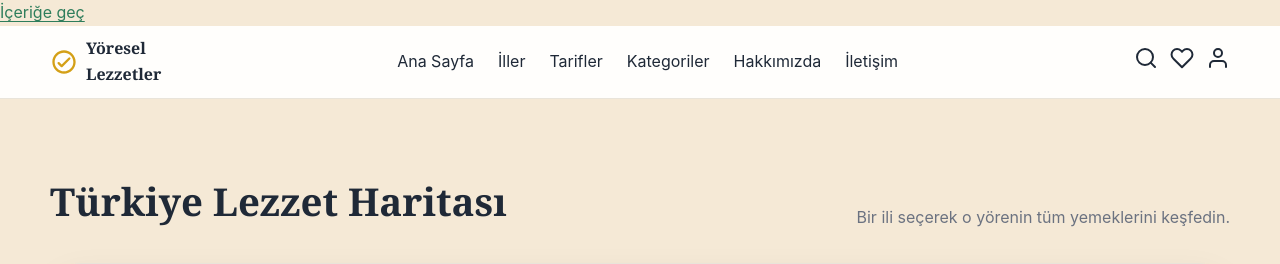
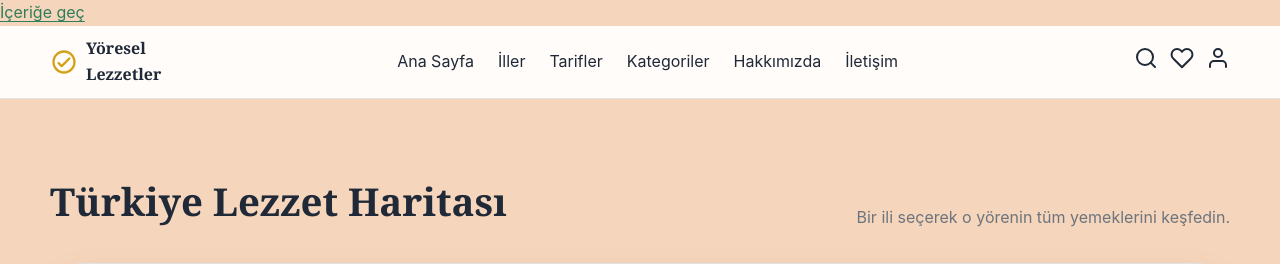
Before and after one commit to adhoc0/-FOOD, a Django app: page / in a window 1280 px wide. Shown: the top 264 px of the page. Run offline with Django 5.2, Linux system fonts and the light colour scheme; data that the repository does not hold is empty.

Commit message:
style: centralize corporate color tokens

```diff
--- a/static/css/base/variables.css
+++ b/static/css/base/variables.css
@@ -10,43 +10,46 @@
        COLORS
     ======================================================= */
 
-   --color-background: #F5E9D6;
+   /* Kurumsal palet: tüm renk kullanımları bu dosyadan türetilir. */
+   --color-background: #F5D5BB;
 
    --color-surface: #FFFFFF;
 
-   --color-map: #F8F5EF;
+   --color-map: var(--color-background);
 
-   --color-map-border: #DDD6C8;
+   --color-map-border: color-mix(in srgb, var(--color-text) 18%, var(--color-surface));
 
    --color-primary: #2E7D5B;
 
-   --color-primary-hover: #347F61;
+   --color-primary-hover: color-mix(in srgb, var(--color-primary) 88%, var(--color-text));
 
-   --color-primary-dark: #205842;
+   --color-primary-dark: color-mix(in srgb, var(--color-primary) 72%, var(--color-text));
 
    --color-accent: #D4A017;
 
-   --color-accent-hover: #C39212;
+   --color-accent-hover: color-mix(in srgb, var(--color-accent) 88%, var(--color-text));
 
-   --color-danger: #D64545;
+   --color-danger: var(--color-accent);
 
    --color-text: #1F2937;
 
-   --color-text-light: #6B7280;
+   --color-text-light: color-mix(in srgb, var(--color-text) 65%, var(--color-surface));
 
-   --color-text-muted: #9CA3AF;
+   --color-text-muted: color-mix(in srgb, var(--color-text) 45%, var(--color-surface));
 
    --color-focus: #D4A017;
 
-   --color-overlay: rgb(31 41 55 / 60%);
+   --color-overlay: color-mix(in srgb, var(--color-text) 60%, transparent);
+   --color-primary-soft: color-mix(in srgb, var(--color-primary) 8%, transparent);
+   --color-accent-soft: color-mix(in srgb, var(--color-accent) 8%, transparent);
 
-   --color-success: #2E7D32;
+   --color-success: var(--color-primary);
 
-   --color-warning: #F59E0B;
+   --color-warning: var(--color-accent);
 
-   --color-border: #E9E4DA;
+   --color-border: color-mix(in srgb, var(--color-text) 14%, var(--color-surface));
 
-   --color-border-light: #F3F0EA;
+   --color-border-light: color-mix(in srgb, var(--color-text) 7%, var(--color-surface));
 
    --border-width: 1px;
 
@@ -74,9 +77,7 @@
 
       0 24px 60px rgba(0, 0, 0, .12);
 
-   --shadow-hover:
-
-      0 30px 70px rgba(46, 125, 91, .18);
+   --shadow-hover: 0 30px 70px color-mix(in srgb, var(--color-primary) 18%, transparent);
 
 
 
--- a/static/css/components/cards/category-card.css
+++ b/static/css/components/cards/category-card.css
@@ -57,7 +57,7 @@
 
     border-radius: 50%;
 
-    background: rgba(46, 125, 91, .08);
+    background: var(--color-primary-soft);
 
 }
 
--- a/static/css/components/map/map.css
+++ b/static/css/components/map/map.css
@@ -18,8 +18,8 @@
 }
 
 .turkey-map__land {
-    fill: #f9f2e6;
-    stroke: #d8cbb8;
+    fill: var(--color-background);
+    stroke: var(--color-map-border);
     stroke-width: 3;
 }
 
@@ -71,9 +71,9 @@
 
         linear-gradient(180deg,
 
-            #FFFFFF 0%,
+            var(--color-surface) 0%,
 
-            #FCFAF6 100%);
+            var(--color-background) 100%);
 
     border: 1px solid var(--color-border);
 
@@ -101,13 +101,13 @@
 
         radial-gradient(circle at top right,
 
-            rgba(212, 160, 23, .05),
+            var(--color-accent-soft),
 
             transparent 40%),
 
         radial-gradient(circle at bottom left,
 
-            rgba(46, 125, 91, .05),
+            var(--color-primary-soft),
 
             transparent 35%);
 
--- a/static/css/layout/header.css
+++ b/static/css/layout/header.css
@@ -1,7 +1,7 @@
 .header {
     position: relative;
     z-index: 10;
-    background: rgb(255 255 255 / 92%);
+    background: color-mix(in srgb, var(--color-surface) 92%, transparent);
     border-bottom: var(--border-width) solid var(--color-border);
     backdrop-filter: blur(12px);
 }
--- a/static/css/main.css
+++ b/static/css/main.css
@@ -54,13 +54,9 @@
     font-size: 3rem;
 }
 
-.password-reset-icon {
-    color: #feca57;
-}
+.password-reset-icon { color: var(--color-accent); }
 
-.password-reset-success-icon {
-    color: #2ecc71;
-}
+.password-reset-success-icon { color: var(--color-primary); }
 
 .password-reset-link {
     display: inline-block;
--- a/static/css/pages/content.css
+++ b/static/css/pages/content.css
@@ -7,7 +7,7 @@
 @media (max-width: 640px) { .content-page__body { padding: 1.25rem; } }
 .chip-list { display:flex; flex-wrap:wrap; gap:.6rem; margin:2rem 0; }
 .chip { padding:.55rem .9rem; border:1px solid var(--color-border); border-radius:999px; background:var(--color-surface); color:var(--color-text); }
-.chip.is-active, .chip:hover { background:var(--color-primary); color:#fff; border-color:var(--color-primary); }
+.chip.is-active, .chip:hover { background:var(--color-primary); color:var(--color-white); border-color:var(--color-primary); }
 .province-card { display:block; padding:1.5rem; border:1px solid var(--color-border); border-radius:var(--radius-lg); background:var(--color-surface); box-shadow:var(--shadow-sm); transition:transform .2s ease, box-shadow .2s ease; }
 .province-card:hover { transform:translateY(-3px); box-shadow:var(--shadow-md); }
 .province-card__code { color:var(--color-accent); font-weight:700; }
```
